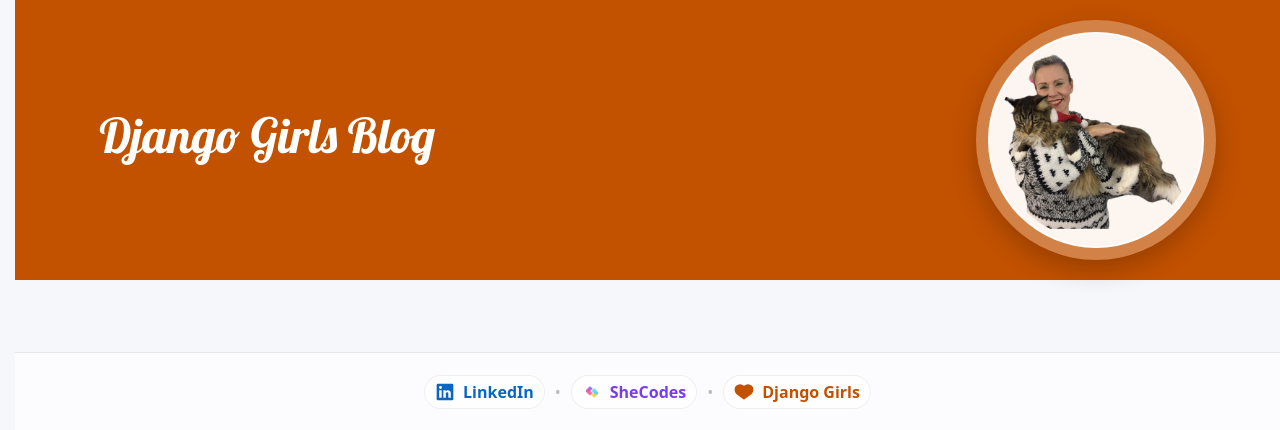
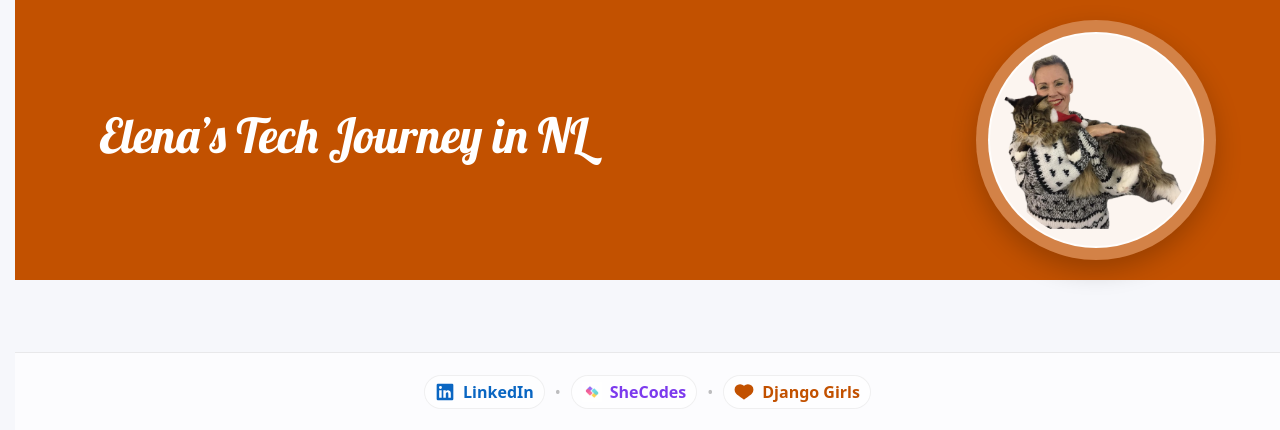
Before and after one commit to alenka134/my-first-blog, a Django app: page / in a window 1280 px wide. Shown: the top 430 px of the page. Run offline with Django 5.2, Linux system fonts and the light colour scheme; data that the repository does not hold is empty.

Commit message:
Add correct name for blog and author details

```diff
--- a/blog/static/css/blog.css
+++ b/blog/static/css/blog.css
@@ -75,6 +75,11 @@
   color: #000000;
 }
 
+.post-author {
+  font-size: 14px;
+  color: #777;
+  margin-bottom: 5px;
+}
 /* Buttons (optional, future use) */
 .btn-secondary,
 .btn-secondary:visited {
--- a/blog/templates/blog/post_list.html
+++ b/blog/templates/blog/post_list.html
@@ -19,7 +19,7 @@
         <div class="container">
             <div class="page-header-inner">
                 <div class="page-header-left">
-                    <h1><a href="/">Django Girls Blog</a></h1>
+                    <h1><a href="/">Elena’s Tech Journey in NL</a></h1>
                 </div>
 
                 <div class="page-header-right">
@@ -40,6 +40,7 @@
                         <time class="date">
                             {{ post.published_date }}
                         </time>
+                        <p class="post-author">By Elena Ovcharenko</p>
 
                         <h2><a href="">{{ post.title }}</a></h2>
 
```
